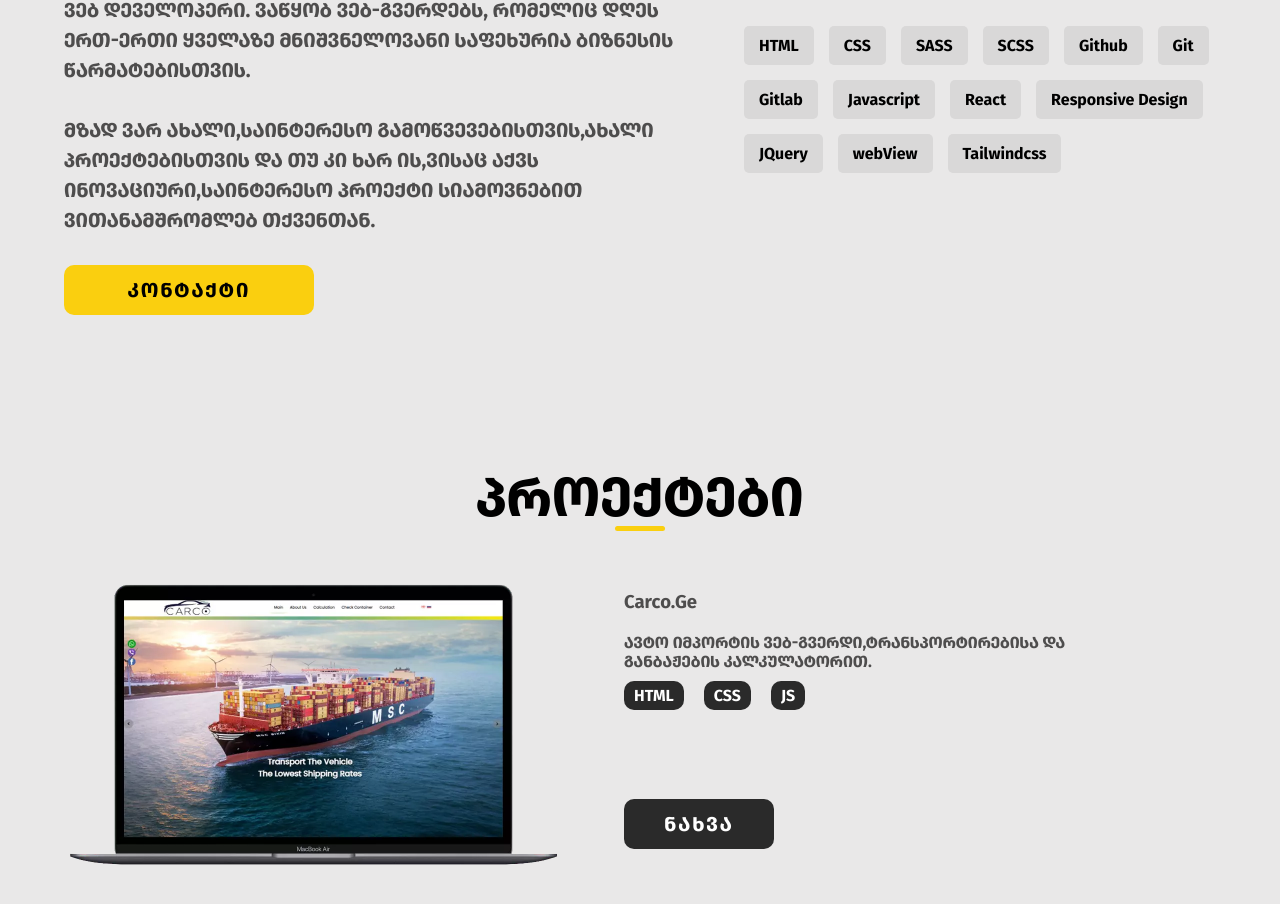
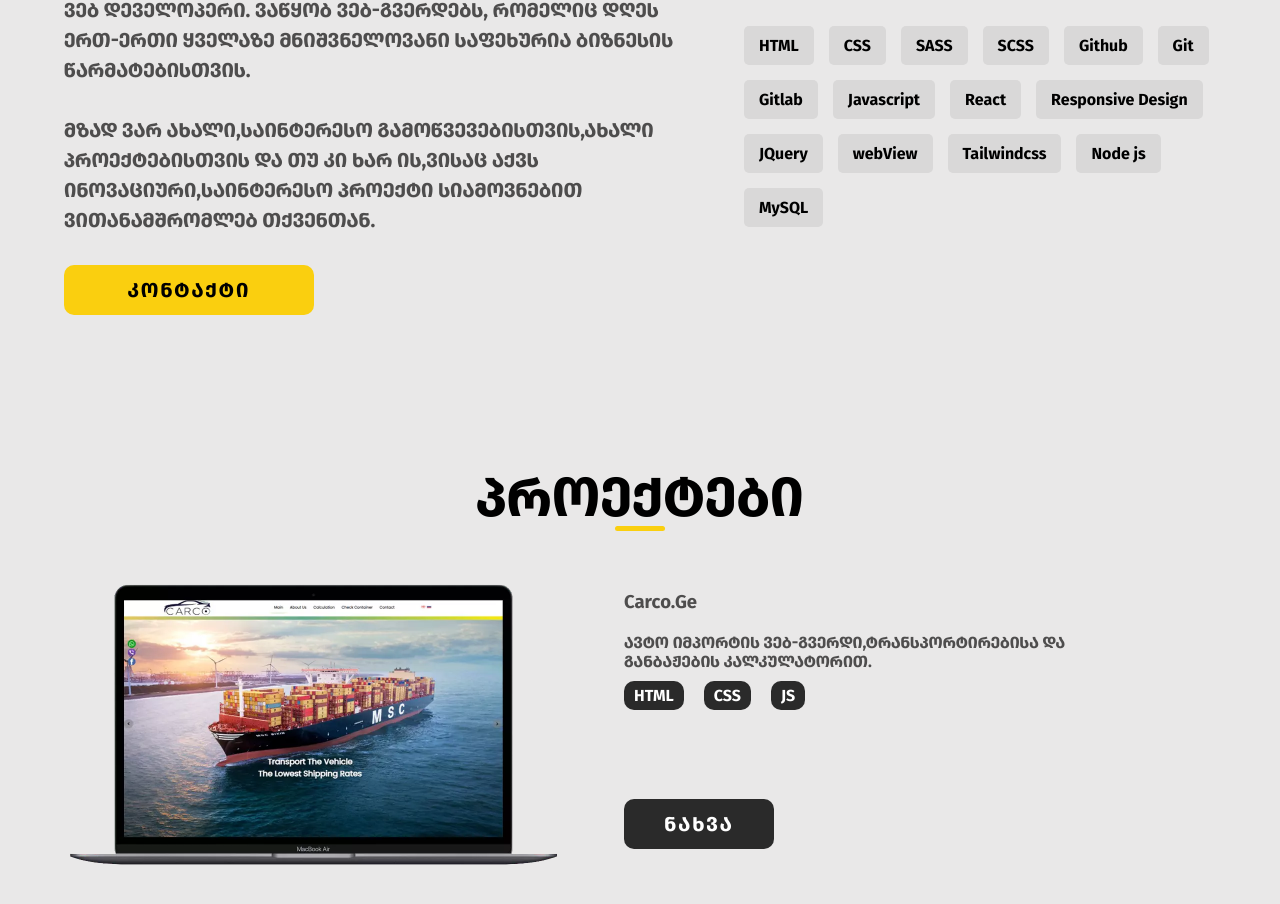
Before and after one commit to Desp0o/portfolio, a React (Vite) app: page /#/ in a window 1280 px wide. Shown: the part 1031-1935 px from the top of the page. Built offline with nearby package versions, Linux system fonts and the light colour scheme; no server answers.

Commit message:
added skills

```diff
--- a/src/components/ProjectArrayData.jsx
+++ b/src/components/ProjectArrayData.jsx
@@ -16,6 +16,7 @@ import myVideoPop  from '../images/myvideoPopUp.webp'
 import ticTacToe   from '../images/tictactoe.webp'
 import tvbox       from "../images/tvbox.webp"
 import moGraph     from "../images/mograph.webp"
+import evernote    from "../images/evernote-proj.webp"
 
 export const ProjectArray = [
     {id:1, image:`${carco}`, title:'Carco.Ge', description:'ავტო იმპორტის ვებ-გვერდი,ტრანსპორტირებისა და განბაჟების კალკულატორით.', button:'ნახვა',
@@ -34,6 +35,10 @@ export const ProjectArray = [
             descriptionEng:'Sugarland Spa Massage therapy Will bring luxury quality services.', buttonEng:'Visit', link:'https://sugarlandspamassage.com/',
             work1:'React JS', work2:'CSS'},
 
+    {id:18, image:`${evernote}`, title:'Evernote Lite', description:'შექმენით და შეინახეთ თქვენთვის საჭირო ფაილები, დოკუმენტები და ტასკები', button:'ნახვა',
+            descriptionEng:'Create, manage, and organize notes, posts, and tasks on your personal productivity platform.', buttonEng:'Visit',  link:'https://charming-bubblegum-0838fc.netlify.app/',
+            work1:'React JS', work2:'CSS', work3:'NodeJs', work4:'MySQL'},
+
     {id:5, image:`${dlab}`, title:'3Dlab.Group', description:'ანიმაციური სტუდია, რომელიც ქმნის სხვადასხვა ტიპის 3D სარეკლამო ანიმაციებს კომპანიებისთვის.', button:'ნახვა',
             descriptionEng:'3Dlab is Animation studio, famous in social networks, with its funny projects.', buttonEng:'Visit',  link:'https://desp0o.github.io/3dlab/',
             work1:'HTML', work2:'CSS', work3:'JS', work4:'Bootstrap'},
@@ -43,7 +48,7 @@ export const ProjectArray = [
             work1:'React JS', work2:'Tailwind', work3:'swiper.js'},
 
     {id:7, image:`${nexus}`, title:'Nexus Logistic LLC', description:'Nexus Logistics გადამზიდი კომპანია.', button:'ნახვა',
-            descriptionEng:'Nexus Logistics LLC is a 24/7 delivery/dispatching/carrier company.', buttonEng:'Visit', link:'https://teamofnexus.com/',
+            descriptionEng:'Nexus Logistics LLC is a 24/7 delivery/dispatching/carrier company.', buttonEng:'Visit', link:'https://desp0o.github.io/logistic/',
             work1:'React JS', work2:'CSS'},
 
     {id:8, image:`${gsgCover}`, title:'gso-gsgo.ge', description:'საქართველოს ონკოლოგიის სკოლისა და საქართველოს გერიატრიული ონკოლოგიის საზოგადოების, საინფორმაციო ვე გვერდი.', button:'ნახვა',
--- a/src/components/homePageComponents/secondSection.jsx
+++ b/src/components/homePageComponents/secondSection.jsx
@@ -18,7 +18,9 @@ const skillArr = [
     'Responsive Design',
     'JQuery',
     'webView',
-    'Tailwindcss'
+    'Tailwindcss',
+    'Node js',
+    'MySQL'
 ]
 
 export default function SecondSection({handler}) {
```
Also changed, not shown: src/images/evernote-proj.webp (added).
